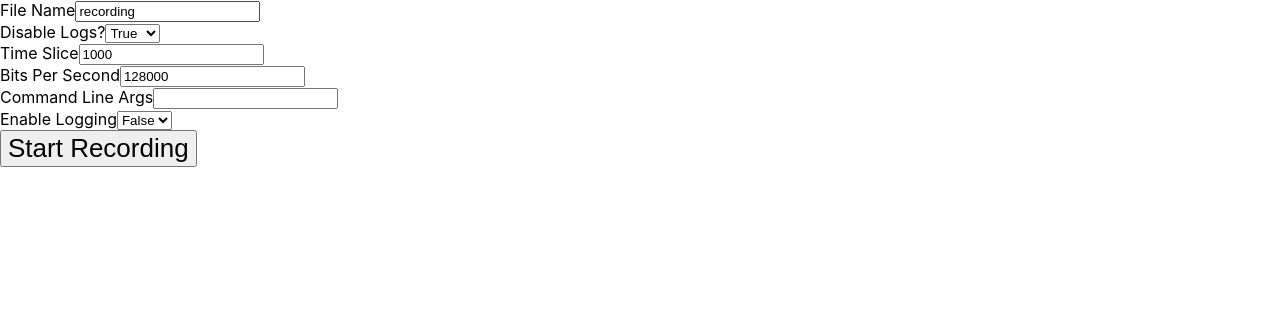
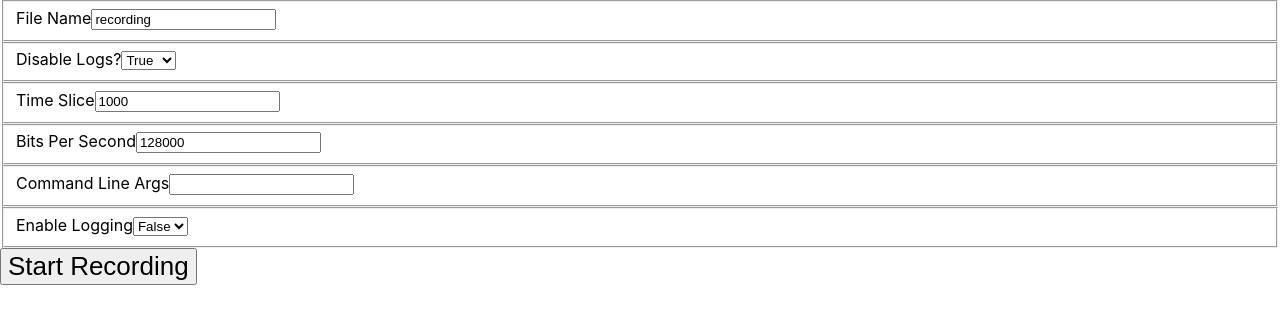
Before and after one commit to lynellf/rtc-to-gif, a React (Vite) app: page / in a window 1280 px wide. Shown: the top 324 px of the page. Built offline with nearby package versions, Linux system fonts and the light colour scheme.

Commit message:
change section to fieldset for form elements

```diff
--- a/src/components/Input.tsx
+++ b/src/components/Input.tsx
@@ -9,7 +9,7 @@ export default function Input({
 }: TRecord) {
   const inputType = type === "input/number" ? "number" : "text";
   return (
-    <section>
+    <fieldset>
       <label htmlFor={keyname as string}>{label as string}</label>
       <input
         id={keyname as string}
@@ -17,6 +17,6 @@ export default function Input({
         onChange={handler as (e: unknown) => void}
         value={(value as React.ReactText) ?? ""}
       />
-    </section>
+    </fieldset>
   );
 }
--- a/src/components/Select.tsx
+++ b/src/components/Select.tsx
@@ -8,7 +8,7 @@ export default function Select({
   options,
 }: TRecord) {
   return (
-    <section>
+    <fieldset>
       <label htmlFor={keyname as string}>{label as string}</label>
       <select
         name={keyname as string}
@@ -22,6 +22,6 @@ export default function Select({
           </option>
         ))}
       </select>
-    </section>
+    </fieldset>
   );
 }
```
